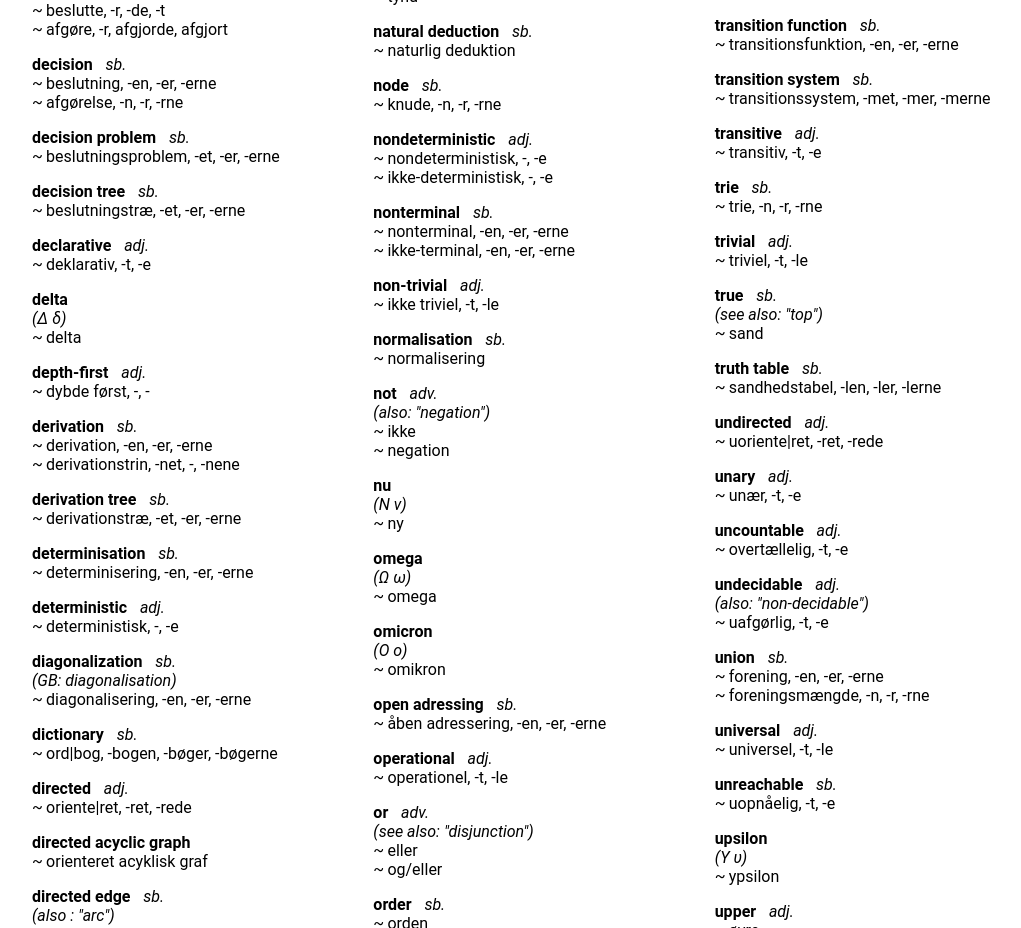
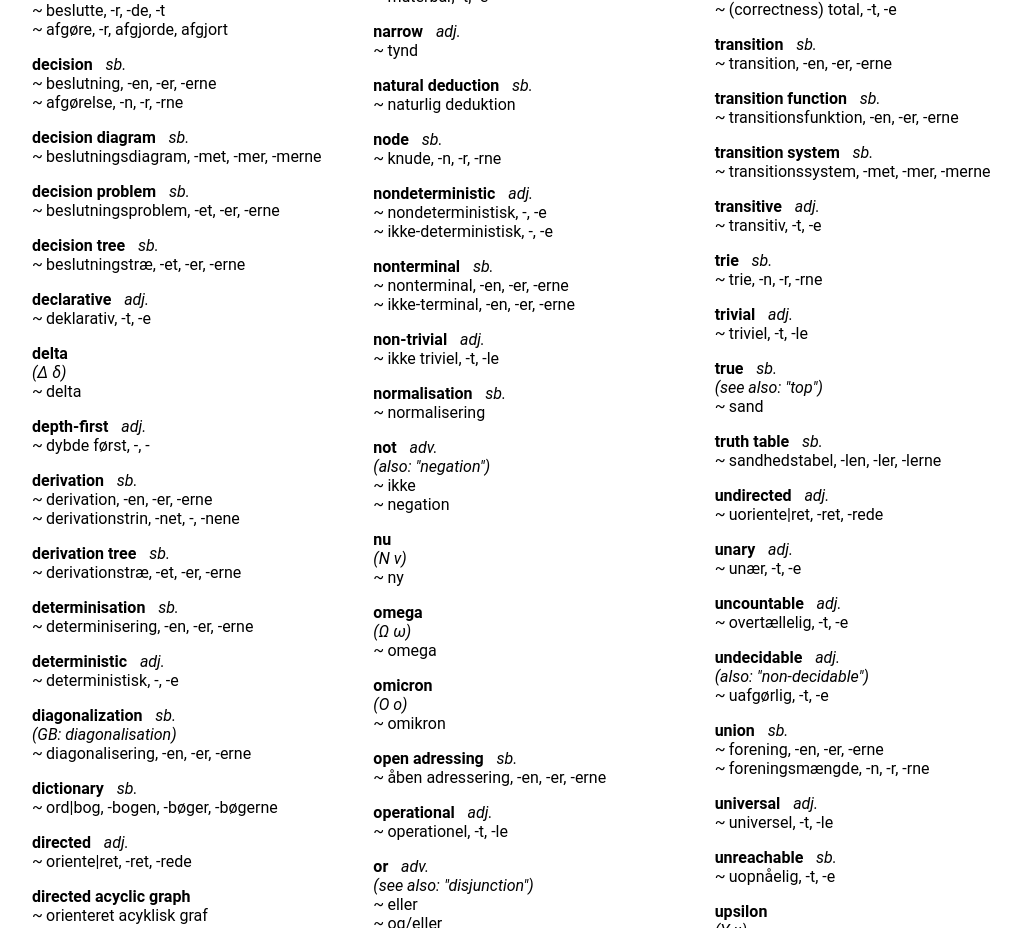
Before and after one commit to SSoelvsten/en-dk, a React (Create React App) app: page / in a window 1280 px wide. Shown: the part 4720-5648 px from the top of the page, without its empty margins (112-1133 px from the left). Built offline with nearby package versions, Linux system fonts and the light colour scheme.

Commit message:
Add 'decision diagram'

```diff
--- a/src/dictionary.ts
+++ b/src/dictionary.ts
@@ -547,6 +547,12 @@ export const en_dk : Lexeme[] = [
     keywords: ["complexity theory", "formal methods"]
   },
   {
+    word: "decision diagram",
+    type: "sb.",
+    translations: ["beslutningsdiagram, -met, -mer, -merne"],
+    keywords: ["algorithmics", "formal methods"]
+  },
+  {
     word: "decision problem",
     type: "sb.",
     translations: ["beslutningsproblem, -et, -er, -erne"],
```
